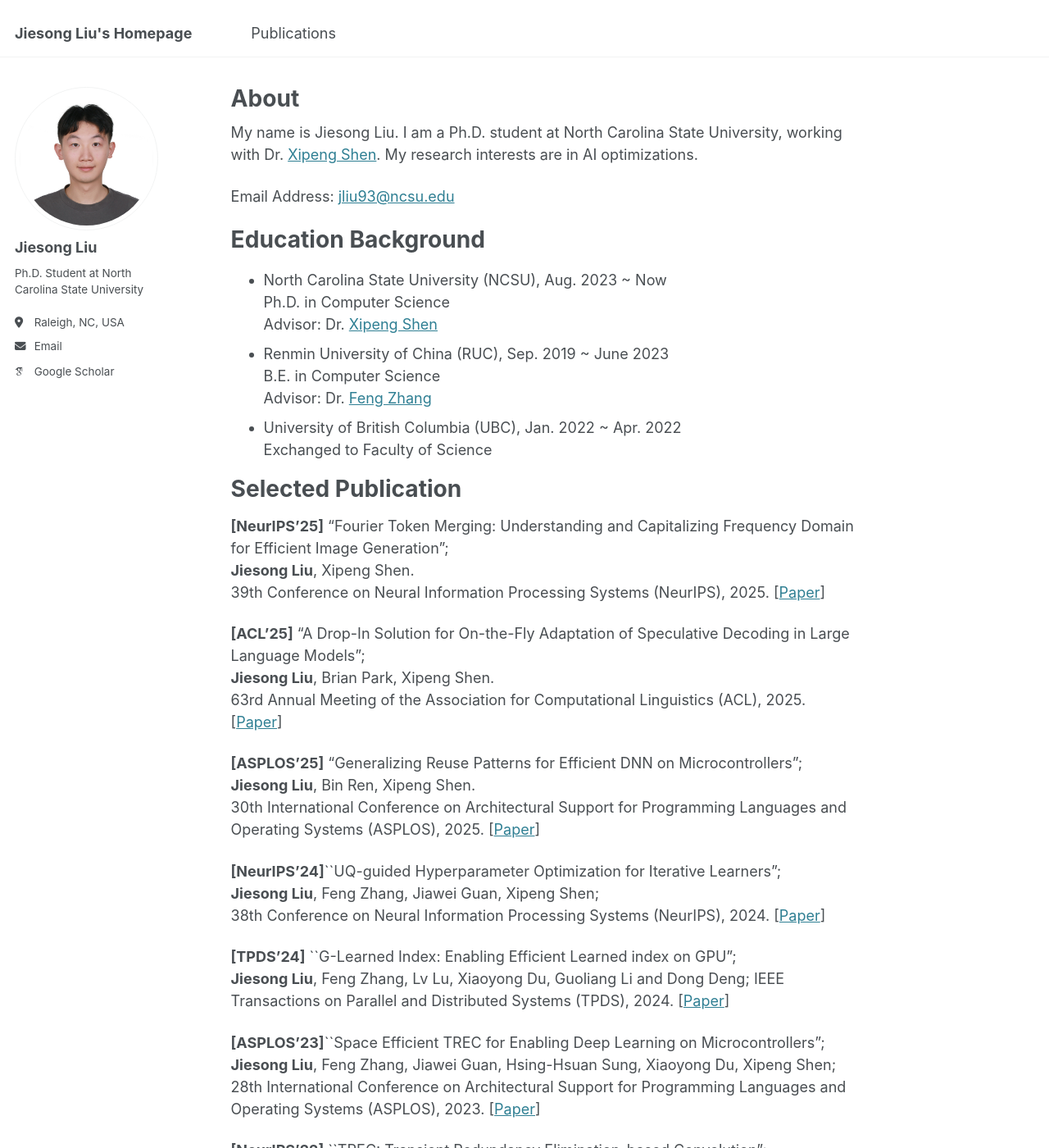
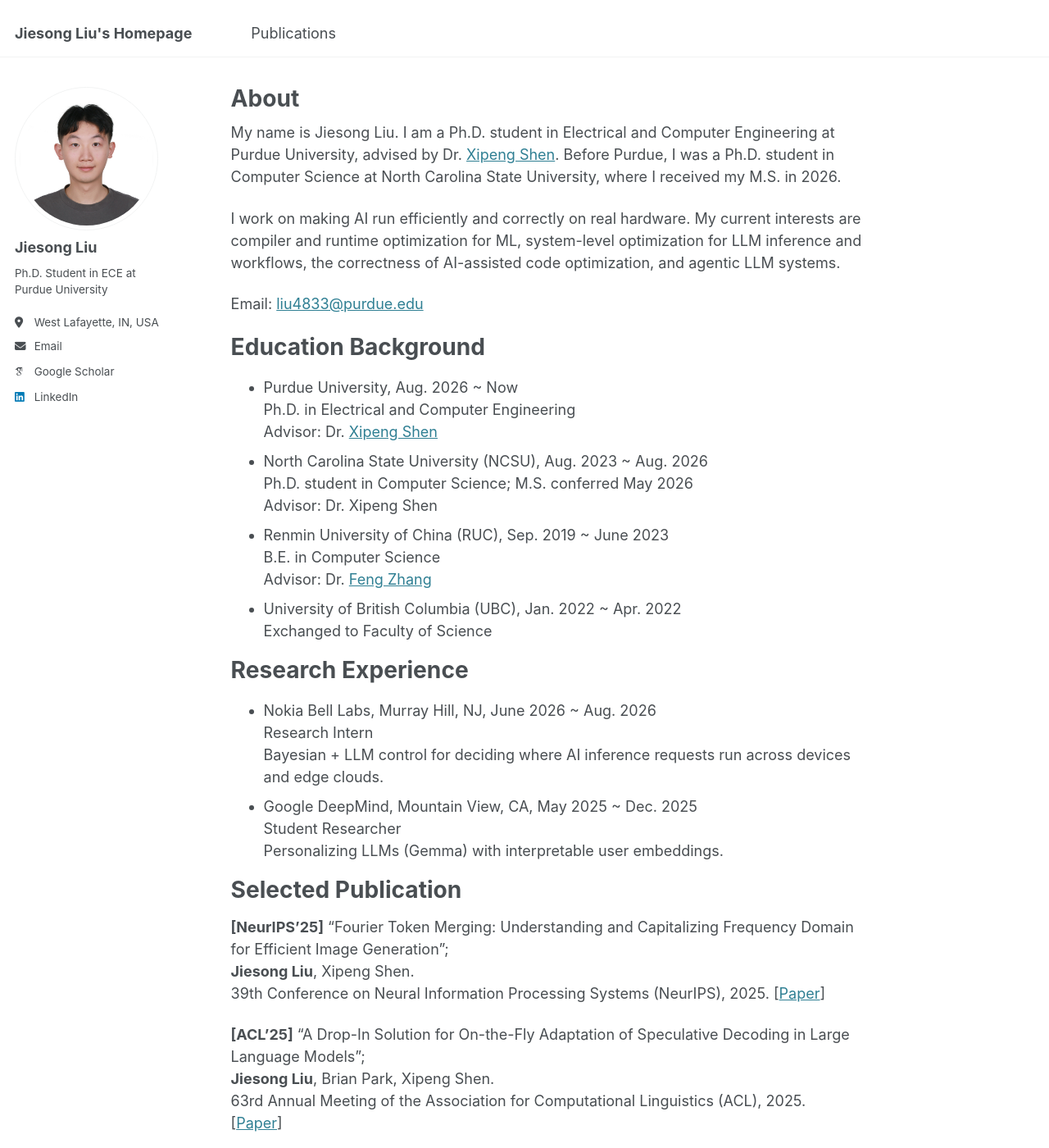
Before and after one commit to Fred1031/Fred1031.github.io, a Jekyll site: the page built from _pages/about.md, in a window 1280 px wide and 1400 px high. Shown: the whole window at 82% size. Built offline with Jekyll 4.4.1, drawn with Linux system fonts in a browser that asks for light colours; some web fonts are replaced; some of the changed text lies outside the part shown.

Commit message:
Update homepage for Purdue: affiliation, email, experience, service
- Sidebar: Purdue ECE bio, West Lafayette location, purdue.edu email, LinkedIn
- About: Purdue intro + research interests, Xipeng Shen Purdue profile link
- Education: add Purdue; NCSU dates and M.S. conferral
- New sections: Research Experience (Nokia Bell Labs, Google DeepMind), Service, Honors

Co-Authored-By: Claude Opus 5.5 <noreply@anthropic.com>

```diff
--- a/_config.yml
+++ b/_config.yml
@@ -12,7 +12,7 @@ site_theme               : "default"
 title                    : "Jiesong Liu's Homepage"
 title_separator          : "-"
 name                     : &name "Jiesong Liu"
-description              : &description "Ph.D. Student at North Carolina State University"
+description              : &description "Ph.D. Student at Purdue University"
 url                      : https://fred1031.github.io # the base hostname & protocol for your site e.g. "https://[your GitHub username].github.io"
 baseurl                  : "" # the subpath of your site, e.g. "/blog"
 repository               : "academicpages/academicpages.github.io"
@@ -25,11 +25,11 @@ author:
   avatar           : "profile.png"
   name             : "Jiesong Liu"
   pronouns         : # example: "she/her"
-  bio              : "Ph.D. Student at North Carolina State University"
-  location         : "Raleigh, NC, USA"
+  bio              : "Ph.D. Student in ECE at Purdue University"
+  location         : "West Lafayette, IN, USA"
   employer         : # "Red Brick University"
   uri              : # URL
-  email            : "jliu93@ncsu.edu"
+  email            : "liu4833@purdue.edu"
 
   # Academic websites
   arxiv            : # URL - Update with the correct link to your profile
@@ -59,7 +59,7 @@ author:
   keybase          : # Username
   instagram        : # Username
   lastfm           : # Username
-  linkedin         : # Username
+  linkedin         : "jiesong-liu-682063217"
   mastodon         : # URL
   medium           : # URL
   pinterest        : # Username
--- a/_pages/about.md
+++ b/_pages/about.md
@@ -8,23 +8,37 @@ redirect_from:
 ---
 
 
-My name is Jiesong Liu. I am a Ph.D. student at North Carolina State University, working with Dr. [Xipeng Shen](https://research.csc.ncsu.edu/picture/xshen5/index.htm). My research interests are in AI optimizations.
+My name is Jiesong Liu. I am a Ph.D. student in Electrical and Computer Engineering at Purdue University, advised by Dr. [Xipeng Shen](https://engineering.purdue.edu/ECE/People/ptProfile?resource_id=330650). Before Purdue, I was a Ph.D. student in Computer Science at North Carolina State University, where I received my M.S. in 2026.
 
-Email Address: [jliu93@ncsu.edu](mailto:jliu93@ncsu.edu)
+I work on making AI run efficiently and correctly on real hardware. My current interests are compiler and runtime optimization for ML, system-level optimization for LLM inference and workflows, the correctness of AI-assisted code optimization, and agentic LLM systems.
+
+Email: [liu4833@purdue.edu](mailto:liu4833@purdue.edu)
 
 
 
 
 Education Background
 ======
-- North Carolina State University (NCSU), Aug. 2023 ~ Now
-  Ph.D. in Computer Science
-  Advisor: Dr. [Xipeng Shen](https://research.csc.ncsu.edu/picture/xshen5/index.htm)
+- Purdue University, Aug. 2026 ~ Now
+  Ph.D. in Electrical and Computer Engineering
+  Advisor: Dr. [Xipeng Shen](https://engineering.purdue.edu/ECE/People/ptProfile?resource_id=330650)
+- North Carolina State University (NCSU), Aug. 2023 ~ Aug. 2026
+  Ph.D. student in Computer Science; M.S. conferred May 2026
+  Advisor: Dr. Xipeng Shen
 - Renmin University of China (RUC), Sep. 2019 ~ June 2023
   B.E. in Computer Science
   Advisor: Dr. [Feng Zhang](https://fengzhangcs.github.io/)
 - University of British Columbia (UBC), Jan. 2022 ~ Apr. 2022
   Exchanged to Faculty of Science
+
+Research Experience
+======
+- Nokia Bell Labs, Murray Hill, NJ, June 2026 ~ Aug. 2026
+  Research Intern
+  Bayesian + LLM control for deciding where AI inference requests run across devices and edge clouds.
+- Google DeepMind, Mountain View, CA, May 2025 ~ Dec. 2025
+  Student Researcher
+  Personalizing LLMs (Gemma) with interpretable user embeddings.
 
 Selected Publication
 ======
@@ -55,3 +69,20 @@ IEEE Transactions on Parallel and Distributed Systems (TPDS), 2024. \[[Paper](ht
 **[NeurIPS’22]** ``TREC: Transient Redundancy Elimination-based Convolution”;
 Jiawei Guan, Feng Zhang, **Jiesong Liu**, Hsing-Hsuan Sung, Ruofan Wu, Xiaoyong Du, Xipeng Shen;
 36th Conference on Neural Information Processing Systems (NeurIPS), 2022 \[[Paper](http://fred1031.github.io/files/2022_neurips.pdf)\]
+
+
+Service
+======
+- Conference reviewer: NeurIPS (2025, 2026), ICLR (2026)
+- Journal reviewer: IEEE Transactions on Parallel and Distributed Systems (TPDS); IEEE/ACM Transactions on Audio, Speech, and Language Processing (TASLP)
+- External reviewer: MICRO 2026
+- Teaching Assistant: Compiler Optimization and Software Development courses, NCSU
+
+Honors
+======
+- NCSU Travel Award, 2024
+- NCSU University Graduate Fellowship, 2023
+- NCSU Graduate Merit Award, 2023
+- SenseTime Scholarship, 2022 (30 students selected nationwide)
+- National Scholarship of China, 2020 and 2021
+- National Olympiad in Informatics (NOI), 2018
```
